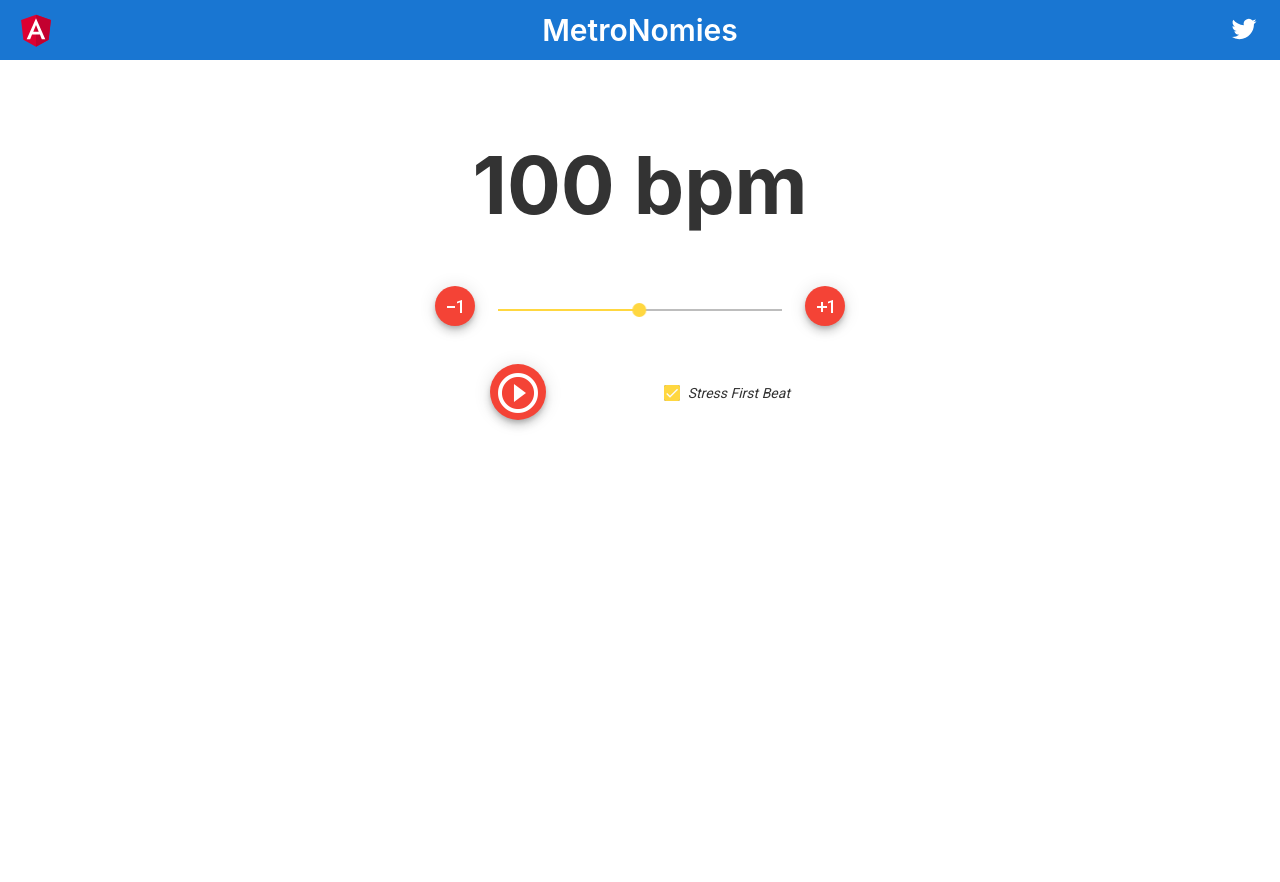
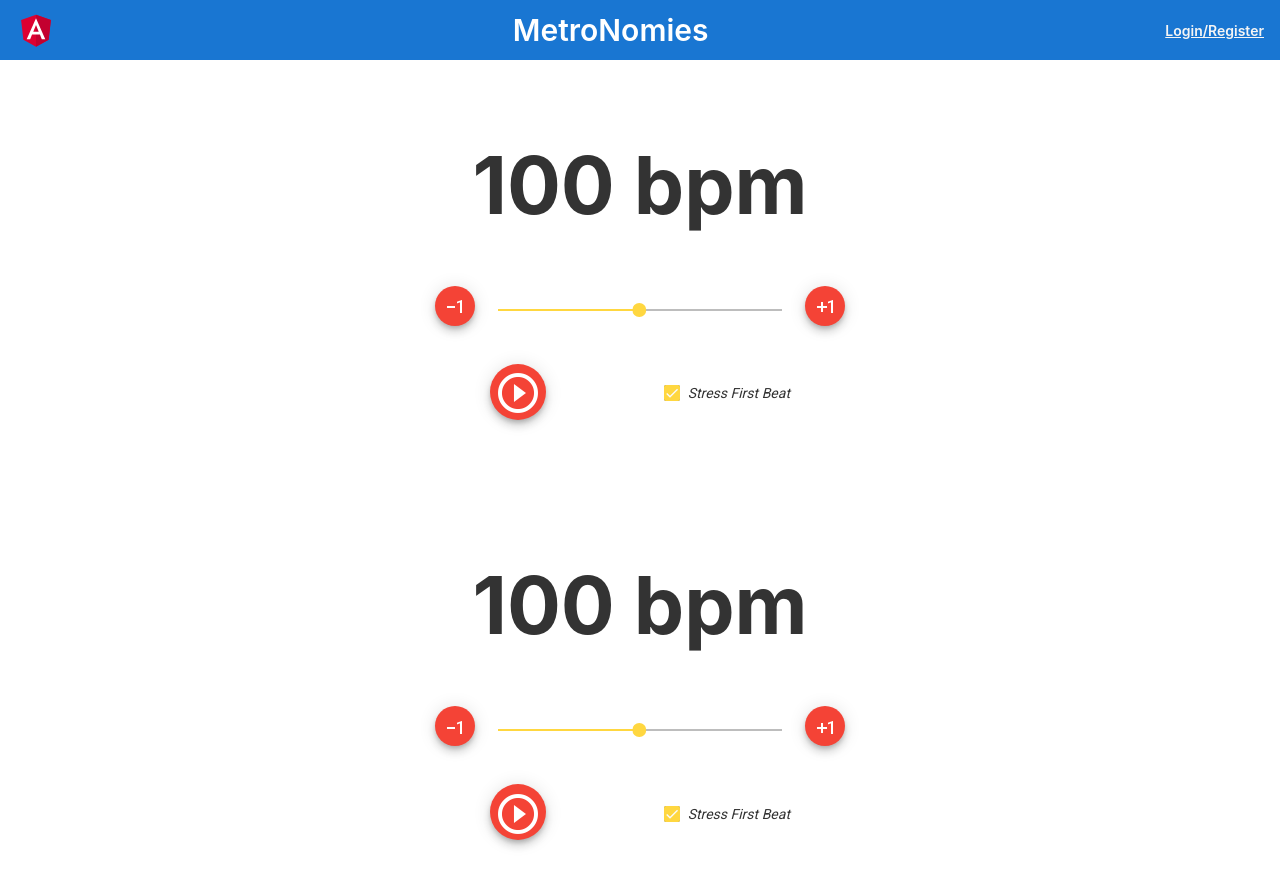
Before and after one commit to pdunbar1999/Metronome, an Angular app: page /home in a window 1280 px wide. Before the commit this address led to /. Built offline with nearby package versions, Linux system fonts and the light colour scheme.

Commit message:
Added login/register to the toolbar

```diff
--- a/src/app/app-routing.module.ts
+++ b/src/app/app-routing.module.ts
@@ -1,7 +1,10 @@
 import { NgModule } from '@angular/core';
 import { Routes, RouterModule } from '@angular/router';
+import { MetrComponent } from '../app/metr/metr.component'
 
-const routes: Routes = [];
+const routes: Routes = [
+  {path: 'home', component: MetrComponent}
+];
 
 @NgModule({
   imports: [RouterModule.forRoot(routes)],
--- a/src/app/app.component.html
+++ b/src/app/app.component.html
@@ -50,12 +50,11 @@
     margin: 0 16px;
   }
 
-  .toolbar #twitter-logo {
-    height: 40px;
+  .toolbar #login {
     margin: 0 16px;
   }
 
-  .toolbar #twitter-logo:hover {
+  .toolbar #login:hover {
     opacity: 0.8;
   }
 
@@ -63,6 +62,9 @@
    font-size: 30px;
   }
 
+  .login {
+    color:whitesmoke;
+  }
 
 
 
@@ -79,19 +81,25 @@
   />
   <span class="MetroNomies">MetroNomies</span>
 
-    <a aria-label="Angular on twitter" target="_blank" rel="noopener" href="https://twitter.com/angular" title="Twitter">
+  <nav>
+  <a class="login" routerLink="/login" id="login">Login/Register</a>
+  </nav>
+
+
+    <!-- <a aria-label="Angular on twitter" target="_blank" rel="noopener" href="https://twitter.com/angular" title="Twitter">
       <svg id="twitter-logo" height="24" data-name="Logo" xmlns="http://www.w3.org/2000/svg" viewBox="0 0 400 400">
         <rect width="400" height="400" fill="none"/>
         <path d="M153.62,301.59c94.34,0,145.94-78.16,145.94-145.94,0-2.22,0-4.43-.15-6.63A104.36,104.36,0,0,0,325,122.47a102.38,102.38,0,0,1-29.46,8.07,51.47,51.47,0,0,0,22.55-28.37,102.79,102.79,0,0,1-32.57,12.45,51.34,51.34,0,0,0-87.41,46.78A145.62,145.62,0,0,1,92.4,107.81a51.33,51.33,0,0,0,15.88,68.47A50.91,50.91,0,0,1,85,169.86c0,.21,0,.43,0,.65a51.31,51.31,0,0,0,41.15,50.28,51.21,51.21,0,0,1-23.16.88,51.35,51.35,0,0,0,47.92,35.62,102.92,102.92,0,0,1-63.7,22A104.41,104.41,0,0,1,75,278.55a145.21,145.21,0,0,0,78.62,23" fill="#fff"/>
       </svg>
-    </a>
+    </a> -->
 </div>
 
 <app-metr></app-metr>
 
 
+<router-outlet></router-outlet>
+<!-- <app-metr></app-metr> -->
 
-</div>
 
 <!-- * * * * * * * * * * * * * * * * * * * * * * * * * * * * * * * -->
 <!-- * * * * * * * * * * * The content above * * * * * * * * * * * -->
@@ -100,7 +108,3 @@
 <!-- * * * * * * * * * * * * * * * * * * * * * * * * * * * * * * * -->
 <!-- * * * * * * * * * * End of Placeholder * * * * * * * * * * * -->
 <!-- * * * * * * * * * * * * * * * * * * * * * * * * * * * * * * * -->
-
-
-
-<router-outlet></router-outlet>
--- a/src/app/metr/metr.component.html
+++ b/src/app/metr/metr.component.html
@@ -37,3 +37,6 @@
 
 
 </div>
+
+
+<router-outlet></router-outlet>
```
